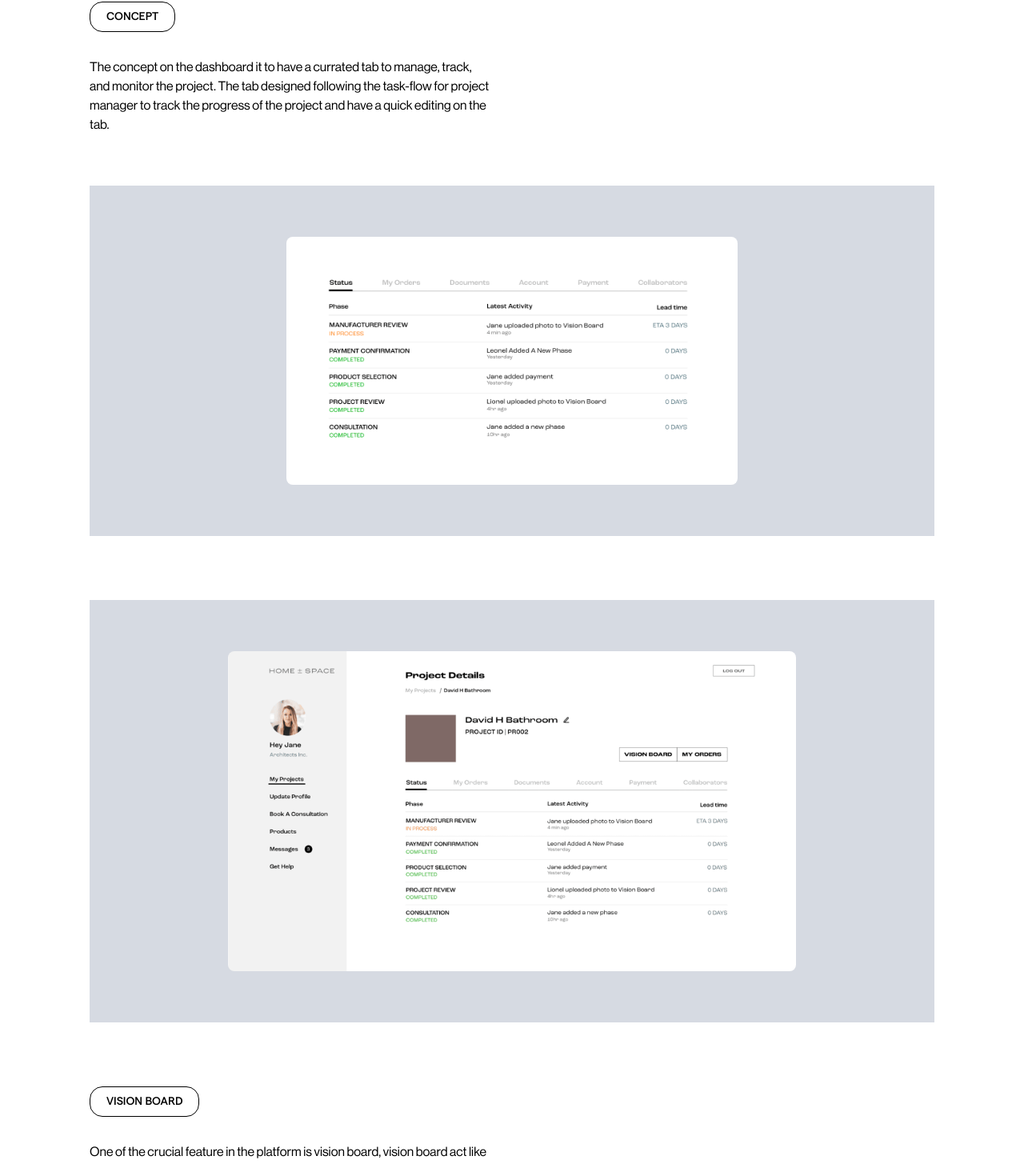
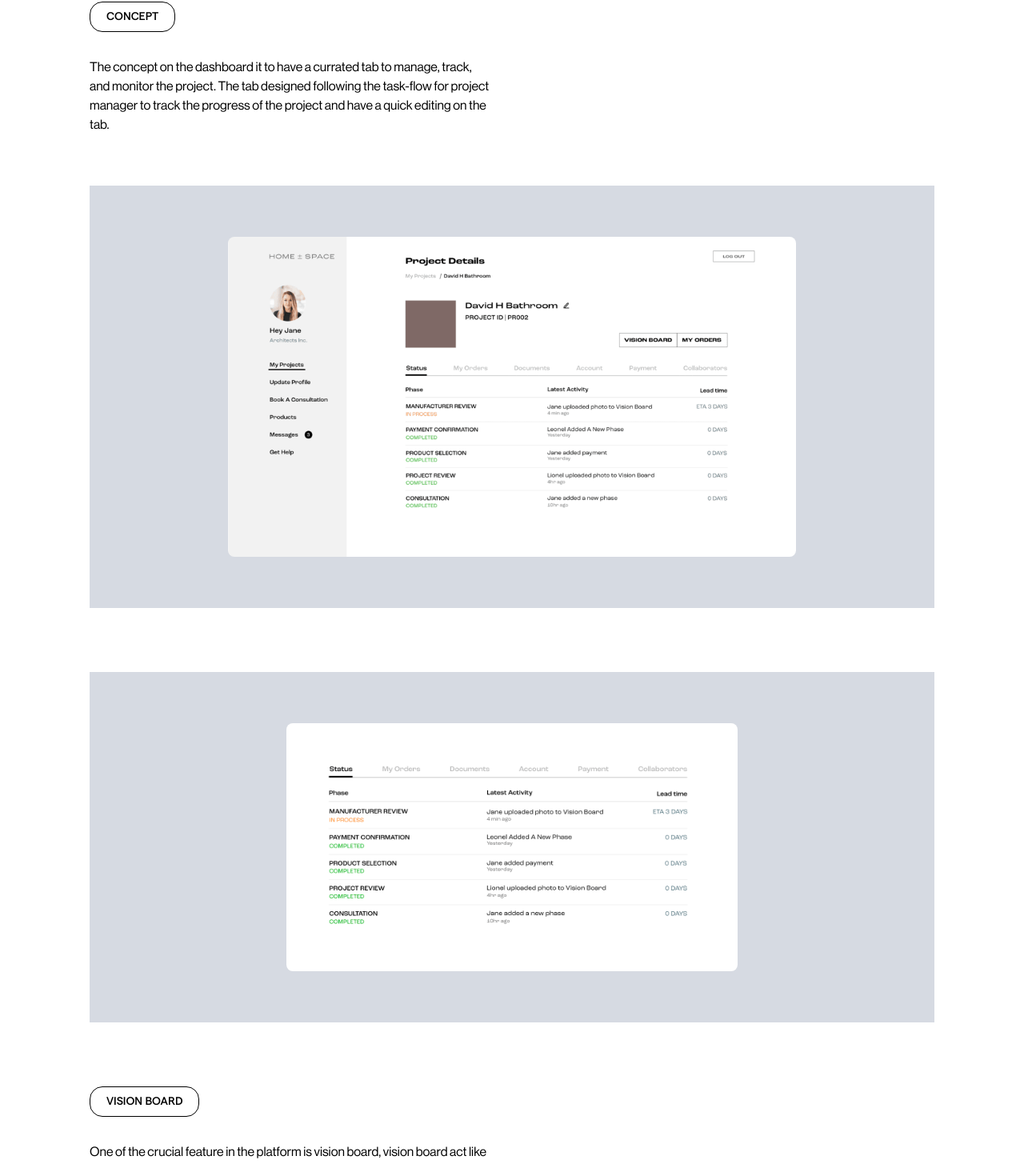
Before and after one commit to mafazaapri/mafazaapri.github.io, a React (Vite) app: page /#/work/home-space in a window 1280 px wide. Shown: the part 7194-8649 px from the top of the page at 80% size. Built offline with nearby package versions, Linux system fonts and the light colour scheme.

Commit message:
Update WorkHomeSpace.jsx
switch pic desc in order

```diff
--- a/src/pages/WorkHomeSpace.jsx
+++ b/src/pages/WorkHomeSpace.jsx
@@ -277,15 +277,14 @@ export default function WorkHomeSpace() {
           </div>
           <div className="bg-[#D6DAE2] px-14 py-16 flex justify-center items-center mb-20">
             <img
+              src="/img/home-space-project-details.png"
+              className="rounded-lg max-h-[25rem] w-auto"
+            />
+          </div>
+          <div className="bg-[#D6DAE2] px-14 py-16 flex justify-center items-center mb-20">
+            <img
               src="/img/home-space-status-page.png"
               className="rounded-lg max-h-[19.375rem] w-auto"
-            />
-          </div>
-
-          <div className="bg-[#D6DAE2] px-14 py-16 flex justify-center items-center mb-20">
-            <img
-              src="/img/home-space-project-details.png"
-              className="rounded-lg max-h-[25rem] w-auto"
             />
           </div>
           <div className="grid grid-cols-1 lg:grid-cols-2 mb-14">
```
